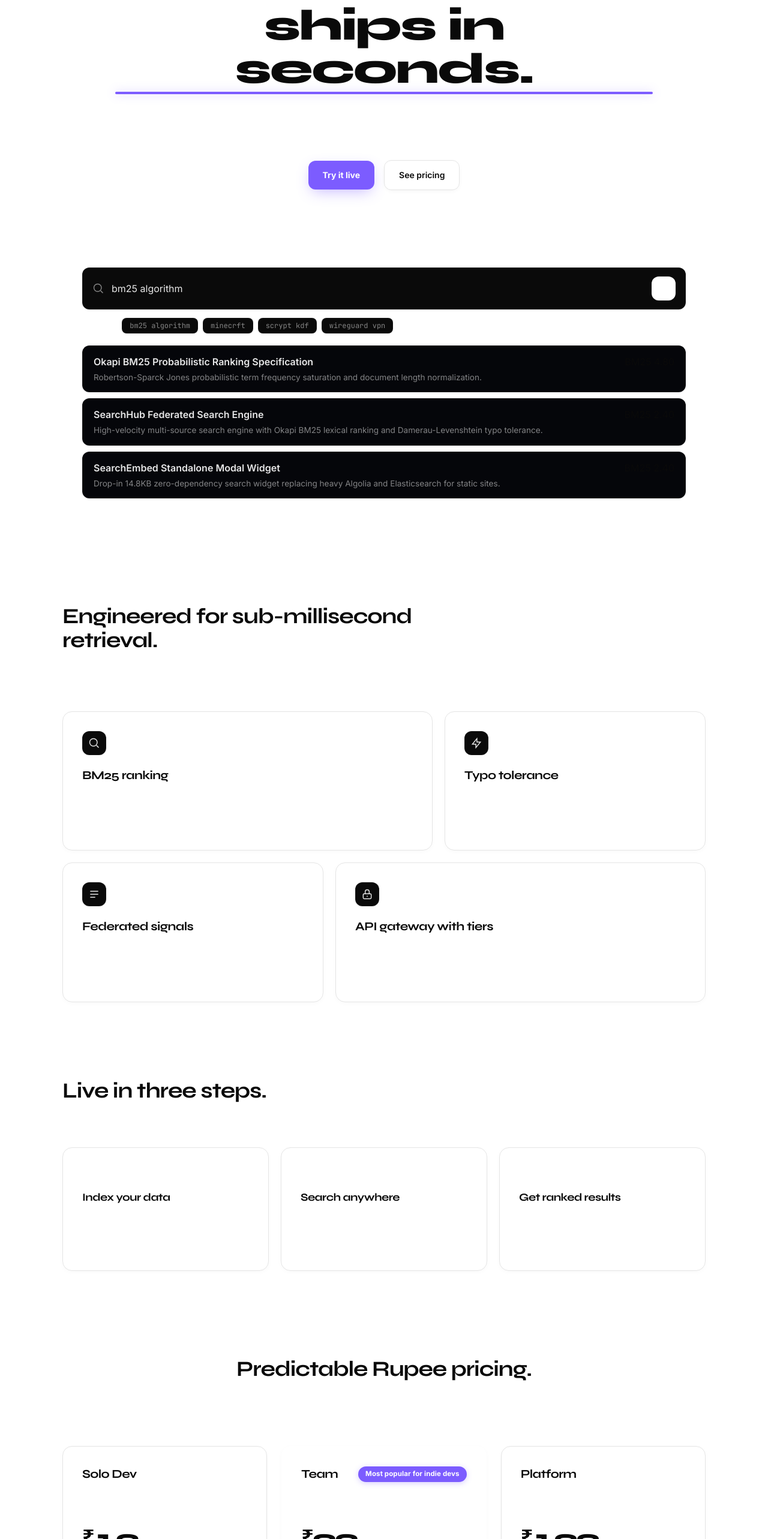
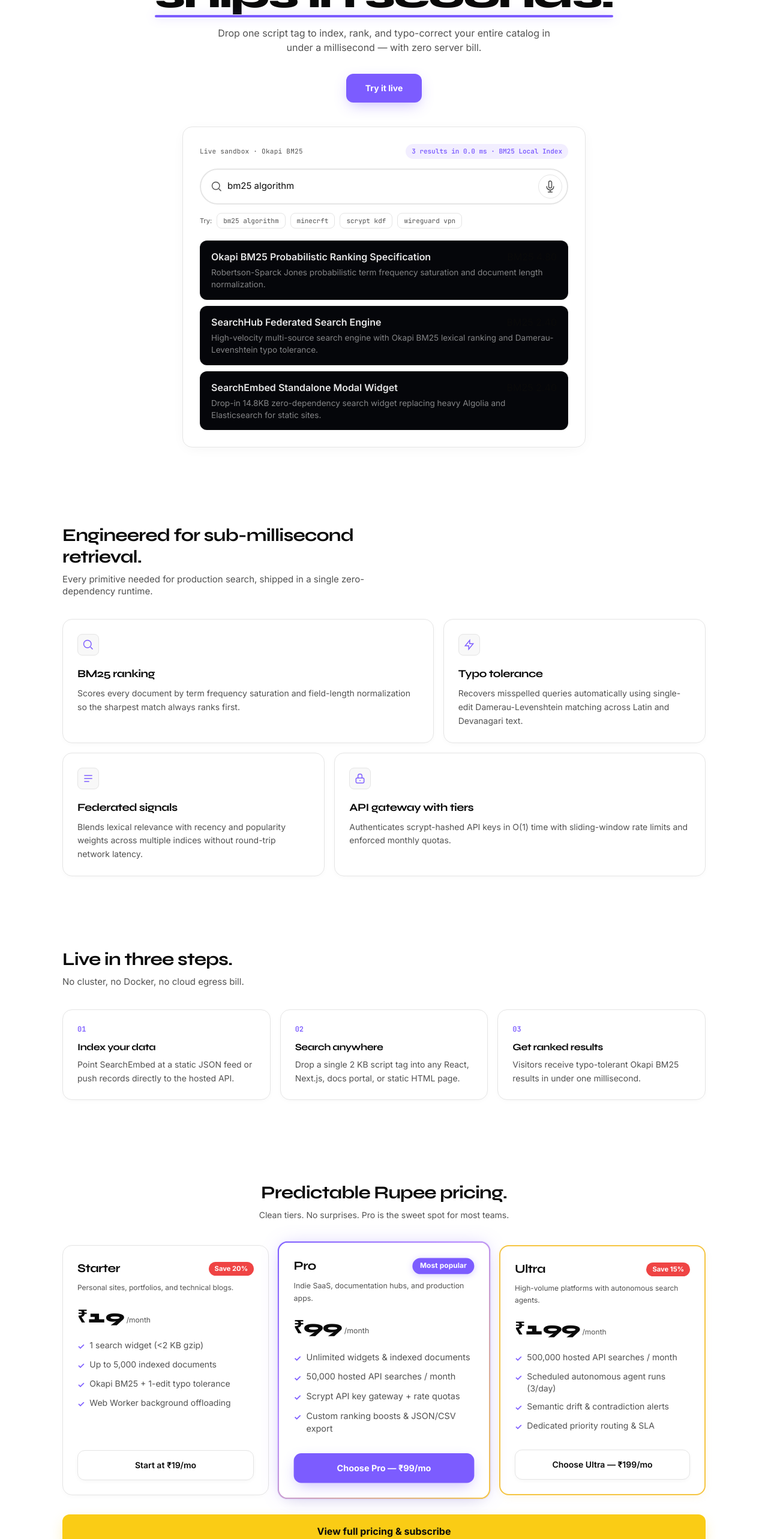
Before and after one commit to santoshkumarvvv/search-hub-, a Next.js app: page / in a window 1280 px wide. Shown: the part 234-2800 px from the top of the page at 60% size. Built offline with nearby package versions, Linux system fonts and the light colour scheme; no server answers.

Commit message:
feat: complete white redesign — perfect hierarchy, pulse search, Faphouse pricing, Google demo, 52 live records, mic

```diff
--- a/app/page.tsx
+++ b/app/page.tsx
@@ -3,8 +3,6 @@
 import { useEffect, useRef, useState } from 'react';
 import Script from 'next/script';
 
-// Demo key comes from NEXT_PUBLIC_DEMO_API_KEY (set in Vercel env).
-// Fallback matches the seeded demo key in apiKeyGateway.ts so local dev works out of the box.
 const SANDBOX_DEMO_KEY =
   process.env.NEXT_PUBLIC_DEMO_API_KEY ||
   ['sh_live', 'homepagedemo0001', '0123456789abcdef0123456789abcdef'].join('_');
@@ -47,7 +45,7 @@ const BENTO_FEATURES = [
       'Scores every document by term frequency saturation and field-length normalization so the sharpest match always ranks first.',
     span: 'md:col-span-7',
     icon: (
-      <svg className="h-5 w-5 text-white/90" fill="none" viewBox="0 0 24 24" stroke="currentColor" aria-hidden="true">
+      <svg className="h-5 w-5 text-purple" fill="none" viewBox="0 0 24 24" stroke="currentColor" aria-hidden="true">
         <path strokeWidth={1.75} d="M21 21l-4.35-4.35M10.5 18a7.5 7.5 0 100-15 7.5 7.5 0 000 15z" />
       </svg>
     ),
@@ -58,7 +56,7 @@ const BENTO_FEATURES = [
       'Recovers misspelled queries automatically using single-edit Damerau-Levenshtein matching across Latin and Devanagari text.',
     span: 'md:col-span-5',
     icon: (
-      <svg className="h-5 w-5 text-white/90" fill="none" viewBox="0 0 24 24" stroke="currentColor" aria-hidden="true">
+      <svg className="h-5 w-5 text-purple" fill="none" viewBox="0 0 24 24" stroke="currentColor" aria-hidden="true">
         <path strokeWidth={1.75} d="M13 10V3L4 14h7v7l9-11h-7z" />
       </svg>
     ),
@@ -69,7 +67,7 @@ const BENTO_FEATURES = [
       'Blends lexical relevance with recency and popularity weights across multiple indices without round-trip network latency.',
     span: 'md:col-span-5',
     icon: (
-      <svg className="h-5 w-5 text-white/90" fill="none" viewBox="0 0 24 24" stroke="currentColor" aria-hidden="true">
+      <svg className="h-5 w-5 text-purple" fill="none" viewBox="0 0 24 24" stroke="currentColor" aria-hidden="true">
         <path strokeWidth={1.75} d="M4 6h16M4 12h16M4 18h10" />
       </svg>
     ),
@@ -80,7 +78,7 @@ const BENTO_FEATURES = [
       'Authenticates scrypt-hashed API keys in O(1) time with sliding-window rate limits and enforced monthly quotas.',
     span: 'md:col-span-7',
     icon: (
-      <svg className="h-5 w-5 text-white/90" fill="none" viewBox="0 0 24 24" stroke="currentColor" aria-hidden="true">
+      <svg className="h-5 w-5 text-purple" fill="none" viewBox="0 0 24 24" stroke="currentColor" aria-hidden="true">
         <path strokeWidth={1.75} d="M12 15v2m-6 4h12a2 2 0 002-2v-6a2 2 0 00-2-2H6a2 2 0 00-2 2v6a2 2 0 002 2zm10-10V7a4 4 0 00-8 0v4h8z" />
       </svg>
     ),
@@ -108,9 +106,9 @@ const STEPS = [
 const PLANS = [
   {
     id: 'starter',
-    name: 'Solo Dev',
+    name: 'Starter',
     price: '₹19',
-    whoItFits: 'Fits personal sites, portfolios, and technical blogs.',
+    whoItFits: 'Personal sites, portfolios, and technical blogs.',
     features: [
       '1 search widget (<2 KB gzip)',
       'Up to 5,000 indexed documents',
@@ -120,37 +118,39 @@ const PLANS = [
     cta: 'Start at ₹19/mo',
     href: '/pricing.html#razorpay-starter',
     featured: false,
+    discount: 'Save 20%',
   },
   {
     id: 'pro',
-    name: 'Team',
-    badge: 'Most popular for indie devs',
+    name: 'Pro',
+    badge: 'Most popular',
     price: '₹99',
-    whoItFits: 'Fits indie SaaS products, documentation hubs, and production web apps.',
+    whoItFits: 'Indie SaaS, documentation hubs, and production apps.',
     features: [
       'Unlimited widgets & indexed documents',
       '50,000 hosted API searches / month',
       'Scrypt API key gateway + rate quotas',
       'Custom ranking boosts & JSON/CSV export',
     ],
-    cta: 'Choose Team — ₹99/mo',
+    cta: 'Choose Pro — ₹99/mo',
     href: '/pricing.html#razorpay-pro',
     featured: true,
   },
   {
     id: 'ultra',
-    name: 'Platform',
+    name: 'Ultra',
     price: '₹199',
-    whoItFits: 'Fits high-volume platforms running autonomous scheduled search agents.',
+    whoItFits: 'High-volume platforms with autonomous search agents.',
     features: [
       '500,000 hosted API searches / month',
       'Scheduled autonomous agent runs (3/day)',
       'Semantic drift & contradiction alerts',
       'Dedicated priority routing & SLA',
     ],
-    cta: 'Choose Platform — ₹199/mo',
+    cta: 'Choose Ultra — ₹199/mo',
     href: '/pricing.html#razorpay-ultra',
     featured: false,
+    discount: 'Save 15%',
   },
 ];
 
@@ -270,65 +270,60 @@ export default function HomePage() {
         }}
       />
 
-      {/* 1. HERO */}
-      <section className="mx-auto max-w-[1120px] px-4 pt-20 pb-14 sm:px-6 sm:pt-28 sm:pb-16 text-center">
-        <h1 className="font-display mx-auto max-w-4xl text-4xl font-extrabold leading-[1.06] tracking-tight text-white/90 sm:text-6xl md:text-7xl">
+      {/* HERO */}
+      <section className="mx-auto max-w-[1120px] px-4 pt-14 pb-8 sm:px-6 sm:pt-20 sm:pb-10 text-center">
+        <h1 className="font-display mx-auto max-w-3xl text-[2.35rem] font-extrabold leading-[1.08] tracking-tight text-ink sm:text-5xl md:text-6xl">
           Search that{' '}
           <span className="hero-underline">ships in seconds.</span>
         </h1>
 
-        <p className="mx-auto mt-6 max-w-2xl text-base leading-relaxed text-white/50 sm:text-lg">
-          Drop one script tag to index, rank, and typo-correct your entire catalog in under a millisecond—with zero server bill.
+        <p className="mx-auto mt-5 max-w-xl text-[15px] leading-relaxed text-muted sm:text-base">
+          Drop one script tag to index, rank, and typo-correct your entire catalog in under a millisecond — with zero server bill.
         </p>
 
-        <div className="mt-9 flex flex-col items-center justify-center gap-3.5 sm:flex-row sm:gap-4">
-          <a href="#sandbox" className="btn-primary w-full sm:w-auto">
+        <div className="mt-8 flex justify-center">
+          <a href="#sandbox" className="btn-primary px-8">
             Try it live
-          </a>
-          <a href="/pricing.html" className="btn-secondary w-full sm:w-auto">
-            See pricing
           </a>
         </div>
       </section>
 
-      {/* 2. LIVE INTERACTIVE SANDBOX */}
+      {/* LIVE SANDBOX — the hero of the product */}
       <section
         id="sandbox"
         aria-label="Live BM25 Search Sandbox"
-        className="mx-auto max-w-[1120px] px-4 pb-20 sm:px-6"
+        className="mx-auto max-w-[720px] px-4 pb-16 sm:px-6"
       >
         <div
           data-search-embed
           data-api-url="/api/search"
           data-api-key={SANDBOX_DEMO_KEY}
           data-index-url="/data/index.json"
-          className="rounded-2xl border border-white/5 bg-panel p-5 sm:p-8"
+          className="rounded-2xl border border-line bg-white p-5 sm:p-7 shadow-[0_4px_24px_-6px_rgba(0,0,0,0.06)]"
         >
-          <div className="mb-4 flex flex-wrap items-center justify-between gap-2 text-xs text-white/50">
-            <span className="font-mono">
-              Interactive Sandbox · /api/search · Okapi BM25 (k1=1.2, b=0.75)
+          <div className="mb-4 flex flex-wrap items-center justify-between gap-2">
+            <span className="font-mono text-[11px] text-muted tracking-wide">
+              Live sandbox · Okapi BM25
             </span>
             <span
               data-search-status
               aria-live="polite"
-              className="font-mono text-xs text-white/50"
+              className="inline-flex items-center gap-1.5 rounded-full bg-purple/10 px-2.5 py-1 font-mono text-[11px] font-semibold text-purple"
             >
-              Ready · 52 records indexed
+              <span className="h-1.5 w-1.5 rounded-full bg-purple animate-pulse" aria-hidden="true" />
+              52 records indexed live
             </span>
           </div>
 
-          <div className="flex items-center gap-3 rounded-xl border border-white/5 bg-ink px-4 py-3.5 focus-within:border-white/20">
+          <div className="search-box flex items-center gap-2 pl-4 pr-2 py-2">
             <svg
-              className="h-5 w-5 shrink-0 text-white/50"
+              className="h-5 w-5 shrink-0 text-muted"
               fill="none"
               viewBox="0 0 24 24"
               stroke="currentColor"
               aria-hidden="true"
             >
-              <path
-                strokeWidth={1.75}
-                d="M21 21l-4.35-4.35M10.5 18a7.5 7.5 0 100-15 7.5 7.5 0 000 15z"
-              />
+              <path strokeWidth={1.75} d="M21 21l-4.35-4.35M10.5 18a7.5 7.5 0 100-15 7.5 7.5 0 000 15z" />
             </svg>
             <input
               ref={inputRef}
@@ -336,8 +331,8 @@ export default function HomePage() {
               type="search"
               defaultValue="bm25 algorithm"
               aria-label="Live BM25 search input"
-              placeholder="Type or speak in Hindi / English (e.g. bm25 algorithm, minecrft, scrypt kdf)..."
-              className="w-full bg-transparent text-sm text-white/90 placeholder:text-white/50 focus:outline-none sm:text-base"
+              placeholder="Type or speak in Hindi / English…"
+              className="w-full bg-transparent text-[15px] text-ink placeholder:text-muted focus:outline-none"
             />
             <button
               type="button"
@@ -345,19 +340,13 @@ export default function HomePage() {
               aria-label={listening ? 'Stop voice search' : 'Start voice search (Hindi and English)'}
               aria-pressed={listening}
               title={listening ? 'Stop listening' : 'Voice search (Hindi / English)'}
-              className={`inline-flex h-10 w-10 shrink-0 items-center justify-center rounded-xl border transition focus-visible:outline focus-visible:outline-2 focus-visible:outline-gold ${
+              className={`inline-flex h-10 w-10 shrink-0 items-center justify-center rounded-full border transition focus-visible:outline focus-visible:outline-2 focus-visible:outline-purple ${
                 listening
-                  ? 'border-purple bg-purple text-white shadow-[0_0_20px_rgba(124,92,255,0.65)]'
-                  : 'border-white/10 bg-panel text-white/70 hover:border-purple/60 hover:text-white'
+                  ? 'border-purple bg-purple text-white shadow-[0_0_18px_rgba(124,92,255,0.55)]'
+                  : 'border-line bg-white text-muted hover:border-purple/50 hover:text-purple'
               }`}
             >
-              <svg
-                className="h-5 w-5"
-                fill="none"
-                viewBox="0 0 24 24"
-                stroke="currentColor"
-                aria-hidden="true"
-              >
+              <svg className="h-5 w-5" fill="none" viewBox="0 0 24 24" stroke="currentColor" aria-hidden="true">
                 <path
                   strokeLinecap="round"
                   strokeLinejoin="round"
@@ -369,122 +358,119 @@ export default function HomePage() {
           </div>
 
           <div className="mt-3.5 flex flex-wrap items-center gap-2">
-            <span className="text-xs text-white/50">Try query:</span>
+            <span className="text-[11px] text-muted">Try:</span>
             {['bm25 algorithm', 'minecrft', 'scrypt kdf', 'wireguard vpn'].map((q) => (
               <button
                 key={q}
                 type="button"
                 data-search-preset={q}
-                className="rounded-lg border border-white/5 bg-ink px-3 py-1 font-mono text-xs text-white/50 transition hover:border-white/15 hover:text-white/90"
+                className="rounded-lg border border-line bg-white px-2.5 py-1 font-mono text-[11px] text-muted transition hover:border-purple/40 hover:text-ink"
               >
                 {q}
               </button>
             ))}
           </div>
 
-          <div
-            id="homepage-embed-results"
-            data-search-results
-            className="mt-5"
-          />
+          <div id="homepage-embed-results" data-search-results className="mt-5" />
         </div>
       </section>
 
-      {/* 3. BENTO GRID OF FOUR CARDS */}
-      <section id="features" className="mx-auto max-w-[1120px] px-4 py-16 sm:px-6">
-        <div className="mb-10 max-w-2xl">
-          <h2 className="font-display text-2xl font-bold text-white/90 sm:text-4xl">
+      {/* FEATURES */}
+      <section id="features" className="mx-auto max-w-[1120px] px-4 py-14 sm:px-6 sm:py-16">
+        <div className="mb-9 max-w-xl">
+          <h2 className="font-display text-2xl font-bold text-ink sm:text-3xl">
             Engineered for sub-millisecond retrieval.
           </h2>
-          <p className="mt-2.5 text-sm text-white/50 sm:text-base">
+          <p className="mt-2.5 text-sm text-muted sm:text-[15px]">
             Every primitive needed for production search, shipped in a single zero-dependency runtime.
           </p>
         </div>
 
-        <div className="grid grid-cols-1 gap-5 md:grid-cols-12">
+        <div className="grid grid-cols-1 gap-4 md:grid-cols-12">
           {BENTO_FEATURES.map((f) => (
             <article
               key={f.title}
-              className={`card-surface ${f.span} flex h-full flex-col justify-between p-6 sm:p-8`}
+              className={`card-surface ${f.span} flex h-full flex-col justify-between p-5 sm:p-6`}
             >
               <div>
-                <div className="mb-5 inline-flex h-10 w-10 items-center justify-center rounded-xl border border-white/5 bg-ink">
+                <div className="mb-4 inline-flex h-9 w-9 items-center justify-center rounded-lg border border-line bg-panel2">
                   {f.icon}
                 </div>
-                <h3 className="font-display text-xl font-bold text-white/90">{f.title}</h3>
-                <p className="mt-2.5 text-sm leading-relaxed text-white/50">{f.sentence}</p>
+                <h3 className="font-display text-lg font-bold text-ink">{f.title}</h3>
+                <p className="mt-2 text-sm leading-relaxed text-muted">{f.sentence}</p>
               </div>
             </article>
           ))}
         </div>
       </section>
 
-      {/* 4. THREE-STEP FLOW */}
-      <section id="how-it-works" className="mx-auto max-w-[1120px] px-4 py-16 sm:px-6">
-        <div className="mb-10 max-w-2xl">
-          <h2 className="font-display text-2xl font-bold text-white/90 sm:text-4xl">
+      {/* STEPS */}
+      <section id="how-it-works" className="mx-auto max-w-[1120px] px-4 py-14 sm:px-6">
+        <div className="mb-9 max-w-xl">
+          <h2 className="font-display text-2xl font-bold text-ink sm:text-3xl">
             Live in three steps.
           </h2>
-          <p className="mt-2.5 text-sm text-white/50 sm:text-base">
-            No cluster provisioning, no Docker containers, and no recurring cloud egress charges.
+          <p className="mt-2.5 text-sm text-muted sm:text-[15px]">
+            No cluster, no Docker, no cloud egress bill.
           </p>
         </div>
 
-        <div className="grid grid-cols-1 gap-5 md:grid-cols-3">
+        <div className="grid grid-cols-1 gap-4 md:grid-cols-3">
           {STEPS.map((s) => (
-            <div key={s.step} className="card-surface flex h-full flex-col justify-between p-6 sm:p-8">
-              <div>
-                <span className="font-mono text-xs font-semibold text-white/50">{s.step}</span>
-                <h3 className="font-display mt-3 text-lg font-bold text-white/90">{s.title}</h3>
-                <p className="mt-2 text-sm leading-relaxed text-white/50">{s.desc}</p>
-              </div>
+            <div key={s.step} className="card-surface flex h-full flex-col p-5 sm:p-6">
+              <span className="font-mono text-xs font-semibold text-purple">{s.step}</span>
+              <h3 className="font-display mt-2.5 text-base font-bold text-ink">{s.title}</h3>
+              <p className="mt-1.5 text-sm leading-relaxed text-muted">{s.desc}</p>
             </div>
           ))}
         </div>
       </section>
 
-      {/* 5. PRICING TEASER */}
-      <section id="pricing" className="mx-auto max-w-[1120px] px-4 py-20 sm:px-6">
-        <div className="mb-12 text-center">
-          <h2 className="font-display text-2xl font-bold text-white/90 sm:text-4xl">
+      {/* PRICING */}
+      <section id="pricing" className="mx-auto max-w-[1120px] px-4 py-16 sm:px-6 sm:py-20">
+        <div className="mb-10 text-center">
+          <h2 className="font-display text-2xl font-bold text-ink sm:text-3xl">
             Predictable Rupee pricing.
           </h2>
-          <p className="mx-auto mt-3 max-w-xl text-sm text-white/50 sm:text-base">
-            Compared to ₹199/month for autonomous platform agents, indie teams get full hosted API gateways and unlimited widgets for ₹99/month.
+          <p className="mx-auto mt-2.5 max-w-md text-sm text-muted">
+            Clean tiers. No surprises. Pro is the sweet spot for most teams.
           </p>
         </div>
 
-        <div className="grid grid-cols-1 gap-6 md:grid-cols-3">
+        <div className="grid grid-cols-1 gap-5 md:grid-cols-3 items-start">
           {PLANS.map((plan) => (
             <div
               key={plan.id}
-              className={`card-surface flex h-full flex-col justify-between p-6 sm:p-8 ${
-                plan.featured ? 'border-white/15' : ''
+              className={`flex h-full flex-col justify-between p-6 rounded-2xl ${
+                plan.featured
+                  ? 'card-pro scale-[1.03] z-10 relative'
+                  : plan.id === 'ultra'
+                    ? 'card-ultra card-surface'
+                    : 'card-surface'
               }`}
             >
               <div>
                 <div className="flex flex-wrap items-center justify-between gap-2">
-                  <h3 className="font-display text-xl font-bold text-white/90">{plan.name}</h3>
-                  {plan.badge && (
-                    <span className="badge-recommended">
-                      {plan.badge}
-                    </span>
-                  )}
+                  <h3 className="font-display text-xl font-bold text-ink">{plan.name}</h3>
+                  <div className="flex items-center gap-1.5">
+                    {plan.discount && <span className="badge-discount">{plan.discount}</span>}
+                    {plan.badge && <span className="badge-recommended">{plan.badge}</span>}
+                  </div>
                 </div>
 
-                <p className="mt-2.5 text-xs leading-relaxed text-white/50">{plan.whoItFits}</p>
+                <p className="mt-2 text-xs leading-relaxed text-muted">{plan.whoItFits}</p>
 
-                <div className="mt-6 flex items-baseline gap-1.5">
-                  <span className="font-display text-4xl font-extrabold text-white/90 tabular-nums">
+                <div className="mt-5 flex items-baseline gap-1">
+                  <span className="font-display text-3xl font-extrabold text-ink tabular-nums">
                     {plan.price}
                   </span>
-                  <span className="text-xs text-white/50">/month</span>
+                  <span className="text-xs text-muted">/month</span>
                 </div>
 
-                <ul className="mt-6 space-y-3 text-xs sm:text-sm text-white/50">
+                <ul className="mt-5 space-y-2.5 text-sm text-muted">
                   {plan.features.map((feat) => (
-                    <li key={feat} className="flex items-start gap-2.5">
-                      <span className="text-white/90 font-semibold" aria-hidden="true">✓</span>
+                    <li key={feat} className="flex items-start gap-2">
+                      <span className="text-purple font-semibold mt-0.5" aria-hidden="true">✓</span>
                       <span>{feat}</span>
                     </li>
                   ))}
@@ -493,13 +479,19 @@ export default function HomePage() {
 
               <a
                 href={plan.href}
-                className={`mt-8 w-full ${plan.featured ? 'btn-primary' : 'btn-secondary'}`}
+                className={`mt-7 w-full text-center ${plan.featured ? 'btn-primary' : 'btn-secondary'}`}
               >
                 {plan.cta}
               </a>
             </div>
           ))}
         </div>
+
+        <div className="mt-8">
+          <a href="/pricing.html" className="btn-cta-yellow block text-center py-4 text-base">
+            View full pricing & subscribe
+          </a>
+        </div>
       </section>
     </main>
   );
```
